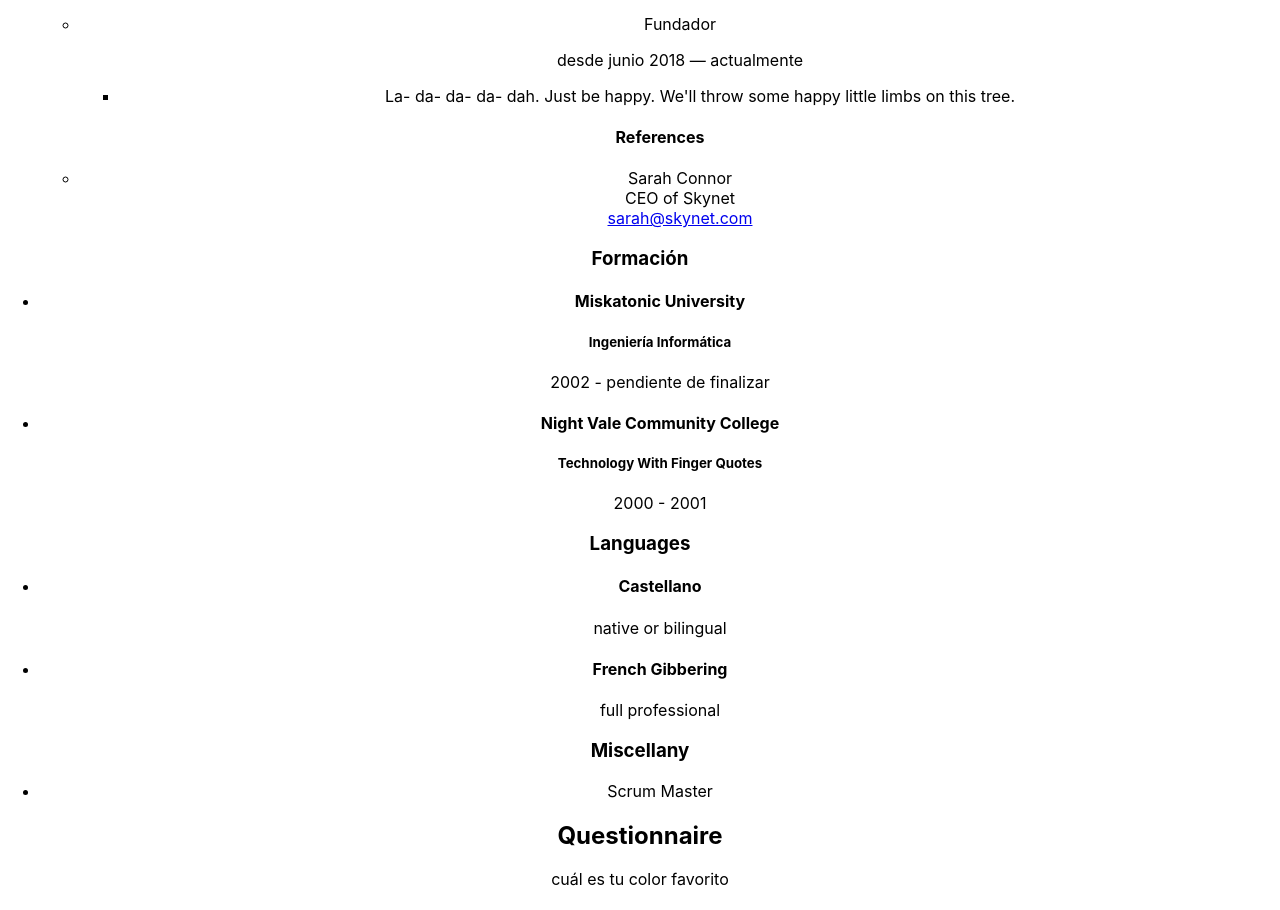
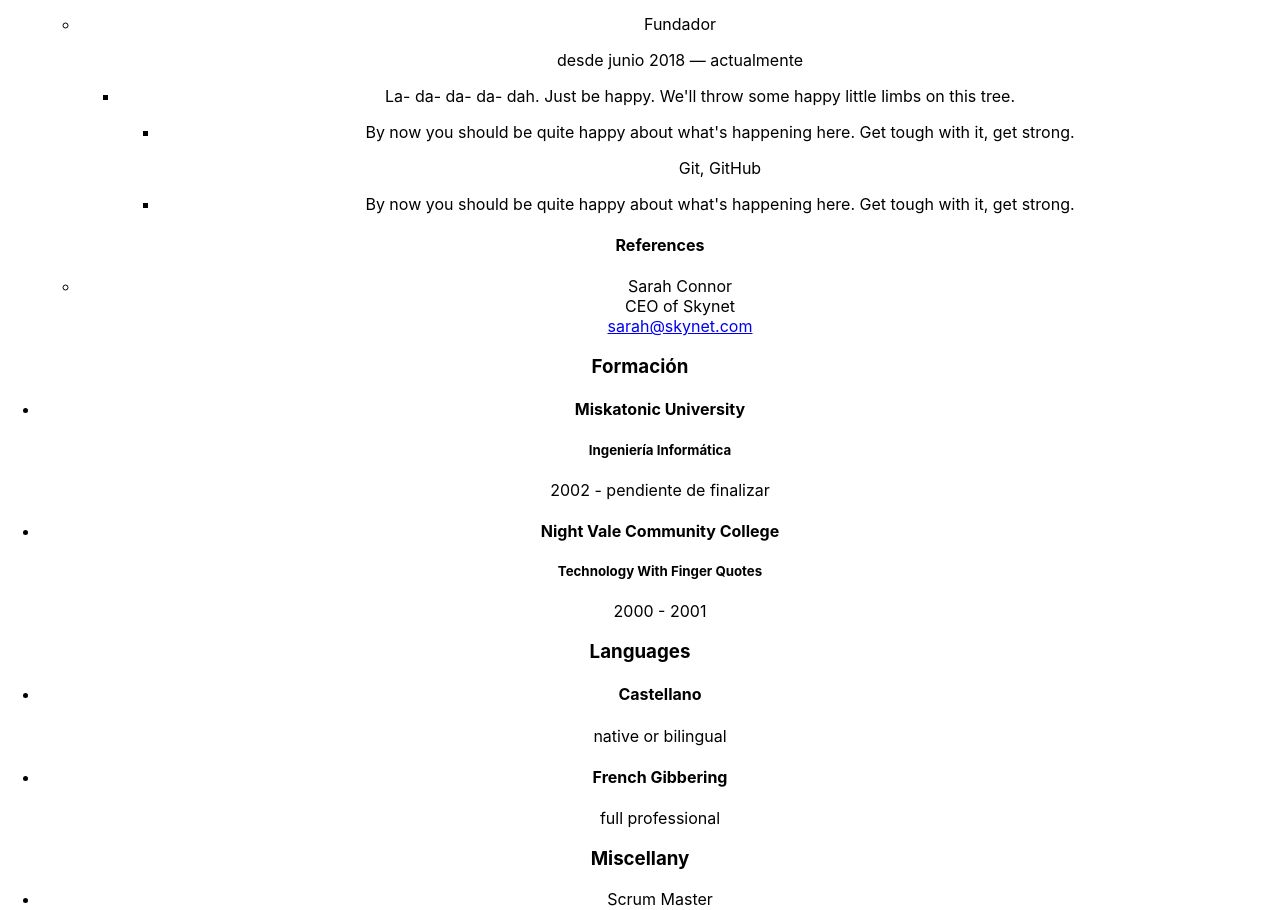
Before and after one commit to sayheylaura/manfred-awesomic-cv, a React (Create React App) app: page / in a window 1280 px wide. Shown: the part 807-1717 px from the top of the page. Built offline with nearby package versions, Linux system fonts and the light colour scheme; the HTML template or start-up script is replaced by a standard one.

Commit message:
complete component

```diff
--- a/src/components/Challenges/index.js
+++ b/src/components/Challenges/index.js
@@ -1,17 +1,17 @@
 import React, { Component } from 'react';
 import PropTypes from 'prop-types';
+import ChallengesActions from '../ChallengesActions';
 
 class Challenges extends Component {
   render() {
     const { challenges } = this.props;
-    console.log(challenges);
     return (
       <ul className="challenges__list">
         {challenges.map((item, index )=> {
           return (
             <li  key={index} className="challenges__item">
             <p className="challenges__item-summary">{item.summary}</p>
-
+              <ChallengesActions challengesActions={item.actions}/>
             </li>
           );
         })}
--- /dev/null
+++ b/src/components/ChallengesActions/index.js
@@ -0,0 +1,23 @@
+import React, { Component } from 'react';
+//import PropTypes from 'prop-types';
+
+class ChallengesActions extends Component {
+  render() {
+    const { challengesActions } = this.props;
+    console.log(challengesActions);
+    return (
+      <ul className="challengesActions__list">
+        {challengesActions.map((item, index )=> {
+          return (
+            <li  key={index} className="challengesActions__item">
+              <p className="challengesActions__item-summary">{item.summary}</p>
+              {item.tools && ( <p className="challengesActions__item-tools">{item.tools}</p>)}
+            </li>
+          );
+        })}
+      </ul>
+    );
+  }
+}
+
+export default ChallengesActions;
```
